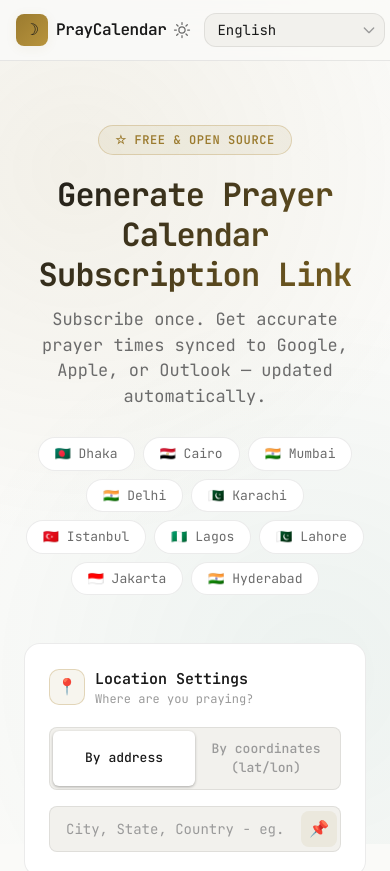
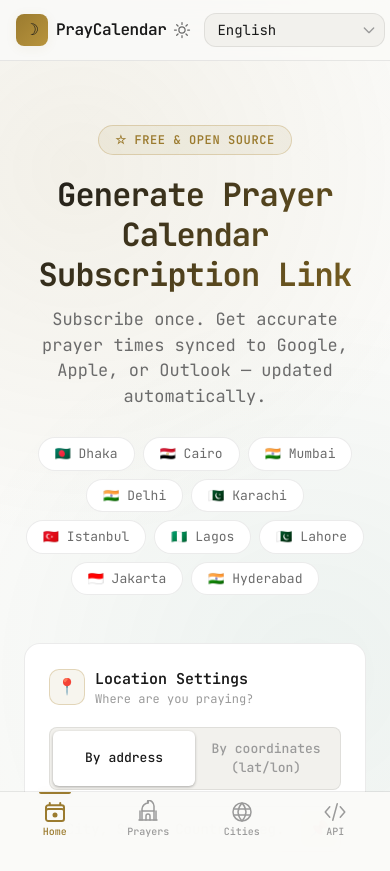
Before and after one commit to AhmedElywa/prayCalendar, a Next.js app: page / in a window 390 px wide. Shown: the top 871 px of the page. Built offline with nearby package versions, Linux system fonts and the light colour scheme.

Commit message:
Add mobile app-style bottom navigation bar
Fixed bottom nav with 4 tabs (Home, Prayers, Cities, API) using SVG icons,
gold active indicator, frosted glass backdrop, and i18n labels. Hamburger
menu now shows only secondary links. Footer hidden on mobile.

```diff
--- a/src/Components/Footer.tsx
+++ b/src/Components/Footer.tsx
@@ -5,7 +5,7 @@ import { useAppContext } from '../contexts/AppContext';
 export default function Footer() {
   const { lang } = useAppContext();
   return (
-    <footer className="border-t border-border-subtle py-10 mt-10">
+    <footer className="hidden border-t border-border-subtle py-10 mt-10 md:block">
       <div className="mx-auto max-w-[1200px] px-6">
         <div className="grid grid-cols-1 gap-10 sm:grid-cols-2 lg:grid-cols-5">
           {/* Brand */}
--- a/src/Components/InstallPrompt.tsx
+++ b/src/Components/InstallPrompt.tsx
@@ -71,7 +71,7 @@ export default function InstallPrompt() {
   if (dismissed || (!showNative && !showIOS)) return null;
 
   return (
-    <div className="fixed inset-x-0 bottom-0 z-20 flex justify-center p-4">
+    <div className="install-prompt-container fixed inset-x-0 z-40 flex justify-center p-4">
       <div className="max-w-screen-sm flex-1 rounded-[var(--radius-lg)] border border-border-accent bg-bg-card p-4 shadow-[0_-4px_20px_rgba(0,0,0,0.3)] backdrop-blur-xl">
         <div className="flex items-start justify-between gap-4">
           <div className="flex-1">
--- /dev/null
+++ b/src/Components/MobileBottomNav.tsx
@@ -0,0 +1,168 @@
+'use client';
+
+import Link from 'next/link';
+import { usePathname } from 'next/navigation';
+import { useAppContext } from '../contexts/AppContext';
+
+const CalendarIcon = ({ active }: { active: boolean }) => (
+  <svg
+    width="24"
+    height="24"
+    viewBox="0 0 24 24"
+    fill="none"
+    strokeWidth={active ? 2 : 1.5}
+    stroke="currentColor"
+    className="transition-all duration-200"
+  >
+    <path
+      strokeLinecap="round"
+      strokeLinejoin="round"
+      d="M6.75 3v2.25M17.25 3v2.25M3 18.75V7.5a2.25 2.25 0 0 1 2.25-2.25h13.5A2.25 2.25 0 0 1 21 7.5v11.25m-18 0A2.25 2.25 0 0 0 5.25 21h13.5A2.25 2.25 0 0 0 21 18.75m-18 0v-7.5A2.25 2.25 0 0 1 5.25 9h13.5A2.25 2.25 0 0 1 21 11.25v7.5"
+    />
+    {active && (
+      <path
+        strokeLinecap="round"
+        strokeLinejoin="round"
+        d="M12 16.5a1.5 1.5 0 1 0 0-3 1.5 1.5 0 0 0 0 3Z"
+        fill="currentColor"
+      />
+    )}
+  </svg>
+);
+
+const MosqueIcon = ({ active }: { active: boolean }) => (
+  <svg
+    width="24"
+    height="24"
+    viewBox="0 0 24 24"
+    fill="none"
+    strokeWidth={active ? 2 : 1.5}
+    stroke="currentColor"
+    className="transition-all duration-200"
+  >
+    {/* Dome */}
+    <path
+      strokeLinecap="round"
+      strokeLinejoin="round"
+      d="M12 3c-3 0-6 3-6 6v2h12v-5c0-3-3-6-6-6Z"
+      fill={active ? 'currentColor' : 'none'}
+      fillOpacity={active ? 0.15 : 0}
+    />
+    {/* Crescent on top */}
+    <path strokeLinecap="round" strokeLinejoin="round" d="M12 3V2" />
+    <circle cx="12" cy="1.5" r="0.5" fill="currentColor" />
+    {/* Minarets */}
+    <path strokeLinecap="round" strokeLinejoin="round" d="M4 11v9M20 11v9" />
+    {/* Base */}
+    <path strokeLinecap="round" strokeLinejoin="round" d="M3 20h18" />
+    {/* Door */}
+    <path strokeLinecap="round" strokeLinejoin="round" d="M10 20v-4a2 2 0 0 1 4 0v4" />
+    {/* Walls */}
+    <path strokeLinecap="round" strokeLinejoin="round" d="M6 11v9M18 11v9" />
+  </svg>
+);
+
+const GlobeIcon = ({ active }: { active: boolean }) => (
+  <svg
+    width="24"
+    height="24"
+    viewBox="0 0 24 24"
+    fill="none"
+    strokeWidth={active ? 2 : 1.5}
+    stroke="currentColor"
+    className="transition-all duration-200"
+  >
+    <path strokeLinecap="round" strokeLinejoin="round" d="M12 21a9 9 0 1 0 0-18 9 9 0 0 0 0 18Z" />
+    <path strokeLinecap="round" strokeLinejoin="round" d="M3.6 9h16.8M3.6 15h16.8" />
+    <path
+      strokeLinecap="round"
+      strokeLinejoin="round"
+      d="M12 3a15 15 0 0 1 4 9 15 15 0 0 1-4 9 15 15 0 0 1-4-9 15 15 0 0 1 4-9Z"
+    />
+  </svg>
+);
+
+const CodeIcon = ({ active }: { active: boolean }) => (
+  <svg
+    width="24"
+    height="24"
+    viewBox="0 0 24 24"
+    fill="none"
+    strokeWidth={active ? 2 : 1.5}
+    stroke="currentColor"
+    className="transition-all duration-200"
+  >
+    <path
+      strokeLinecap="round"
+      strokeLinejoin="round"
+      d="m17.25 6.75 4.5 5.25-4.5 5.25m-10.5 0L2.25 12l4.5-5.25m7.5-3-4.5 16.5"
+    />
+  </svg>
+);
+
+const tabs = [
+  { href: '/', icon: CalendarIcon, labelKey: 'homeLink' as const },
+  { href: '/pwa', icon: MosqueIcon, labelKey: 'pwaLink' as const },
+  { href: '/cities', icon: GlobeIcon, labelKey: 'allCities' as const },
+  { href: '/api-docs', icon: CodeIcon, labelKey: 'apiDocs' as const },
+] as const;
+
+// Short labels for the bottom nav (keep them concise)
+const shortLabels: Record<string, Record<string, string>> = {
+  en: { homeLink: 'Home', pwaLink: 'Prayers', allCities: 'Cities', apiDocs: 'API' },
+  ar: { homeLink: 'الرئيسية', pwaLink: 'الصلاة', allCities: 'المدن', apiDocs: 'API' },
+  tr: { homeLink: 'Ana', pwaLink: 'Namaz', allCities: 'Şehirler', apiDocs: 'API' },
+  fr: { homeLink: 'Accueil', pwaLink: 'Prières', allCities: 'Villes', apiDocs: 'API' },
+  ur: { homeLink: 'ہوم', pwaLink: 'نماز', allCities: 'شہر', apiDocs: 'API' },
+  id: { homeLink: 'Beranda', pwaLink: 'Shalat', allCities: 'Kota', apiDocs: 'API' },
+};
+
+export default function MobileBottomNav() {
+  const pathname = usePathname();
+  const { lang } = useAppContext();
+
+  const isActive = (href: string) => {
+    if (href === '/') return pathname === '/';
+    return pathname.startsWith(href);
+  };
+
+  const labels = shortLabels[lang] || shortLabels.en;
+
+  return (
+    <nav className="mobile-bottom-nav fixed inset-x-0 bottom-0 z-50 border-t border-border-subtle pb-[env(safe-area-inset-bottom,0px)] md:hidden">
+      {/* Frosted glass background — extends 34px below to cover gap when browser chrome hides on scroll */}
+      <div className="absolute inset-0 -bottom-[34px] bg-[rgba(12,15,20,0.92)] light:bg-[rgba(250,250,248,0.95)] backdrop-blur-2xl" />
+
+      <div className="relative flex items-stretch justify-around px-2">
+        {tabs.map(({ href, icon: Icon, labelKey }) => {
+          const active = isActive(href);
+          return (
+            <Link
+              key={href}
+              href={href}
+              className={`group relative flex flex-1 flex-col items-center gap-0.5 pb-1.5 pt-2 no-underline transition-colors duration-200 ${
+                active ? 'text-gold' : 'text-text-muted hover:text-text-secondary'
+              }`}
+            >
+              {/* Active indicator dot */}
+              {active && (
+                <span className="absolute top-0 left-1/2 h-[2px] w-8 -translate-x-1/2 rounded-b-full bg-gold shadow-[0_0_8px_var(--gold-glow)]" />
+              )}
+
+              <span className="relative">
+                <Icon active={active} />
+              </span>
+              <span
+                className={`text-[10px] font-medium leading-tight transition-colors duration-200 ${
+                  active ? 'text-gold' : 'text-text-muted'
+                }`}
+              >
+                {labels[labelKey]}
+              </span>
+            </Link>
+          );
+        })}
+      </div>
+    </nav>
+  );
+}
--- a/src/Components/PageLayout.tsx
+++ b/src/Components/PageLayout.tsx
@@ -2,6 +2,7 @@
 import type { ReactNode } from 'react';
 import Footer from './Footer';
 import InstallPrompt from './InstallPrompt';
+import MobileBottomNav from './MobileBottomNav';
 import Navigation from './Navigation';
 
 export default function PageLayout({ children }: { children: ReactNode }) {
@@ -12,6 +13,7 @@ export default function PageLayout({ children }: { children: ReactNode }) {
       <div className="flex-1">{children}</div>
       <Footer />
       <InstallPrompt />
+      <MobileBottomNav />
     </main>
   );
 }
--- a/src/styles/globals.css
+++ b/src/styles/globals.css
@@ -134,7 +134,24 @@ body::before {
   border-radius: 6px;
 }
 
+/* Mobile bottom nav spacing — prevent content from being hidden behind the bar */
+@media (max-width: 767px) {
+  main {
+    padding-bottom: calc(60px + env(safe-area-inset-bottom, 0px));
+  }
+}
+
+/* Install prompt positioning — above bottom nav on mobile, at bottom on desktop */
+.install-prompt-container {
+  bottom: 0;
+}
+@media (max-width: 767px) {
+  .install-prompt-container {
+    bottom: calc(60px + env(safe-area-inset-bottom, 0px));
+  }
+}
+
 /* Print hide */
 @media print {
-  nav, .geo-pattern, body::before { display: none !important; }
+  nav, .geo-pattern, body::before, .mobile-bottom-nav { display: none !important; }
 }
```
Also changed, not shown: src/Components/Navigation.tsx (+34 -54 lines).
